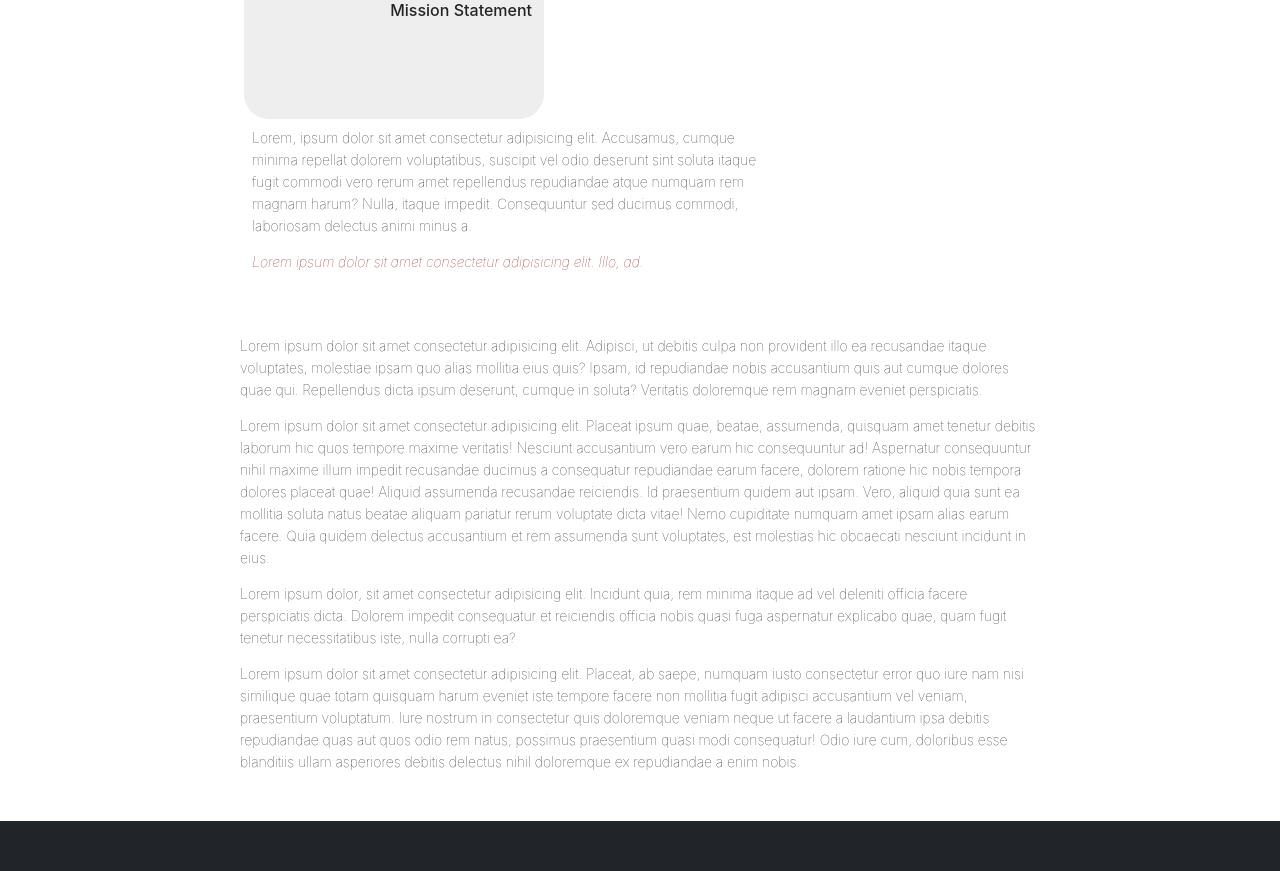
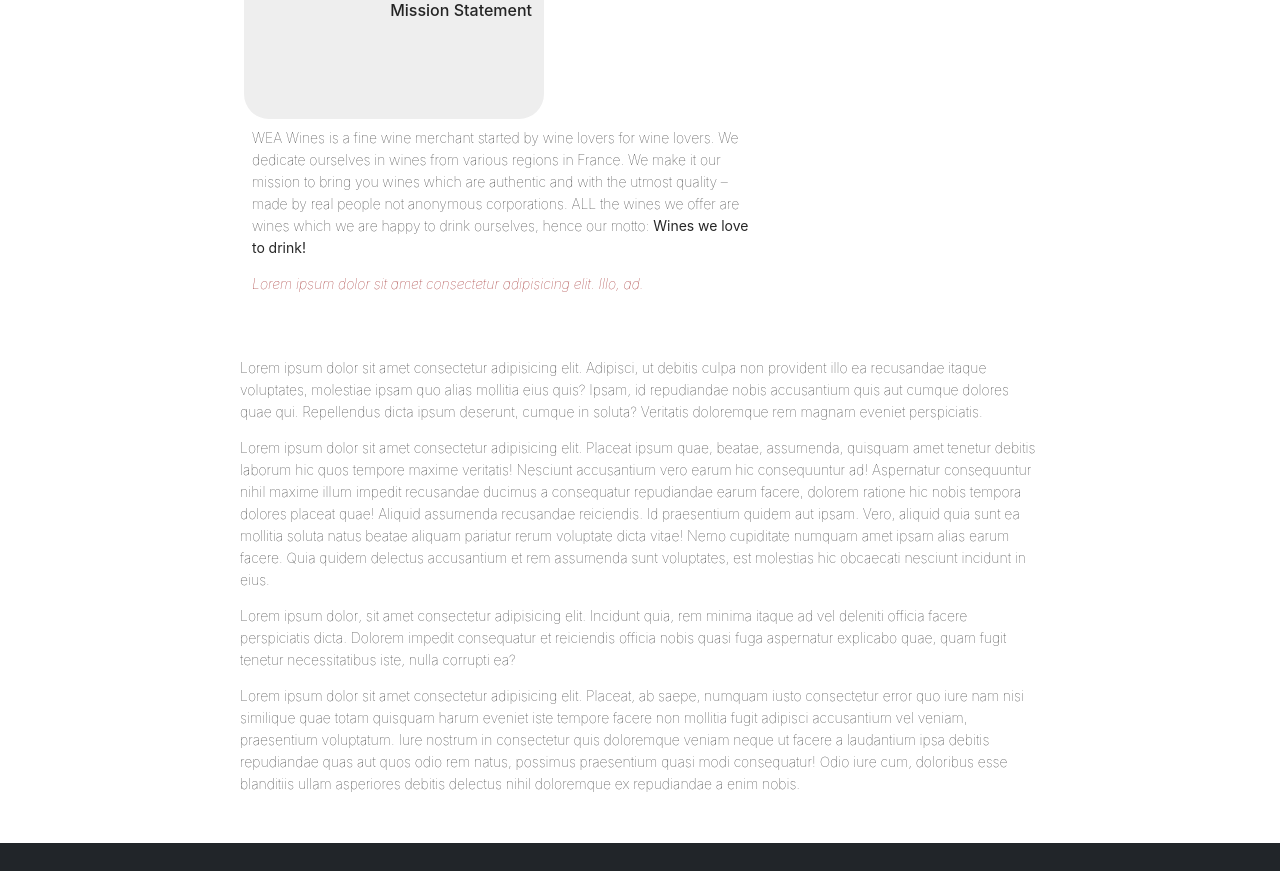
Before and after one commit to shubhchintakwebdev/weaWines, a React (Create React App) app: page /about in a window 1280 px wide. Shown: the part 800-1671 px from the top of the page. Built offline with nearby package versions, Linux system fonts and the light colour scheme; no server answers.

Commit message:
about us mission statement

```diff
--- a/src/Screens/About.js
+++ b/src/Screens/About.js
@@ -21,10 +21,7 @@
                         <h6 className="text-md-end mt-4">Mission Statement</h6>
                     </div>
                     <div className="col-md-8 fwl d-flex flex-column justify-content-center">
-                        <p>Lorem, ipsum dolor sit amet consectetur adipisicing elit. Accusamus, cumque minima repellat
-                            dolorem voluptatibus, suscipit vel odio deserunt sint soluta itaque fugit commodi vero rerum
-                            amet repellendus repudiandae atque numquam rem magnam harum? Nulla, itaque impedit.
-                            Consequuntur sed ducimus commodi, laboriosam delectus animi minus a.</p>
+                        <p>WEA Wines is a fine wine merchant started by wine lovers for wine lovers. We dedicate ourselves in wines from various regions in France. We make it our mission to bring you wines which are authentic and with the utmost quality – made by real people not anonymous corporations. ALL the wines we offer are wines which we are happy to drink ourselves, hence our motto: <b>Wines we love to drink!</b></p>
                         <p className="text-danger" style={{fontStyle:"italic"}}>Lorem ipsum dolor sit amet consectetur
                             adipisicing elit. Illo, ad.</p>
                     </div>
```
